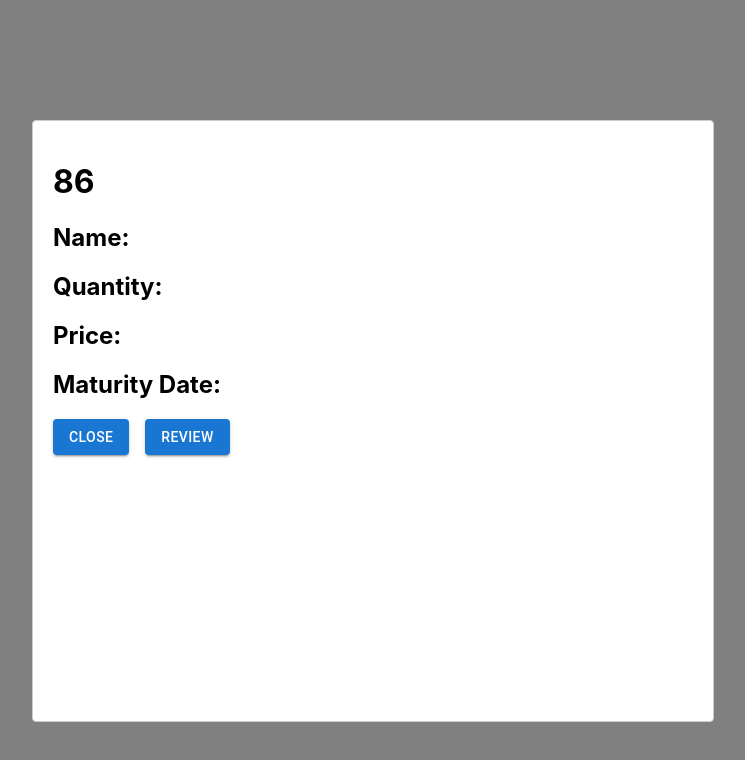
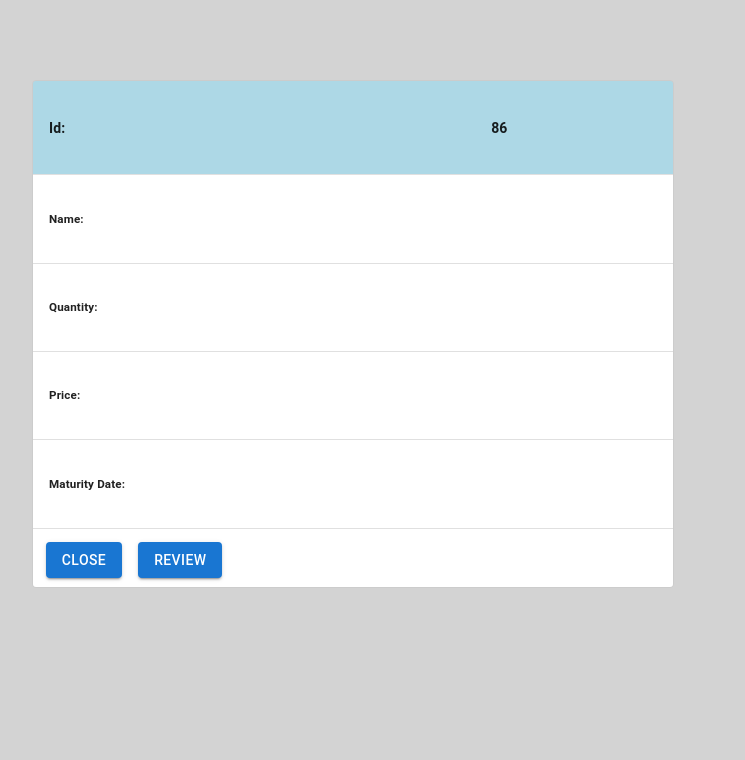
Before and after one commit to prakharsan/dbCodingChallenge-frontend, a React (Create React App) app: page /trades/1 in a window 1280 px wide. Both pictures are taken after a click on the element 640 px from the left and 262 px from the top of the page. Shown: the top 760 px of the page, without its empty margins (288-1033 px from the left). Built offline with nearby package versions, Linux system fonts and the light colour scheme.

Commit message:
modal edited and header footer updated

```diff
--- a/src/components/Footer.jsx
+++ b/src/components/Footer.jsx
@@ -1,30 +1,35 @@
-import React from 'react';
-import AppBar from '@mui/material/AppBar';
-import Box from '@mui/material/Box';
-import Toolbar from '@mui/material/Toolbar';
-import Typography from '@mui/material/Typography';
-import Button from '@mui/material/Button';
-import IconButton from '@mui/material/IconButton';
-import MenuIcon from '@mui/icons-material/Menu';
-import { BottomNavigation } from '@mui/material';
+import React from "react";
+import AppBar from "@mui/material/AppBar";
+import Box from "@mui/material/Box";
+import Toolbar from "@mui/material/Toolbar";
+import Typography from "@mui/material/Typography";
+import Icon from "@mui/material/Icon";
+import { BottomNavigation } from "@mui/material";
+import ContactMailIcon from "@mui/icons-material/ContactMail";
 
 const Footer = () => {
   return (
     <div>
-      <Box sx={{ flexGrow: 2 }} >
-    <AppBar   position="static"style={{bottom:0, position: 'fixed'}}>
+      <Box sx={{ flexGrow: 2 }}>
+        <AppBar position="static" style={{ bottom: 0, position: "fixed" }}>
           <Toolbar>
-
             <Typography variant="p" component="div" sx={{ flexGrow: 1 }}>
-          Contact
+              Copyright © 2022 FIC Portal
             </Typography>
+            <Icon size="large" edge="start" color="inherit" sx={{ mr: 2 }}>
+              <ContactMailIcon />
+            </Icon>
             <Typography variant="p" component="div" sx={{ flexGrow: 1 }}>
-          HelpDesk
+              Contact:{" "}
+              <a href="mailto:ficadmin@fic.com" style={{ color: "white" }}>
+                ficadmin@fic.com
+              </a>
             </Typography>
           </Toolbar>
         </AppBar>
       </Box>
-  <BottomNavigation/></div>
+      <BottomNavigation />
+    </div>
   );
-}
+};
 export default Footer;
--- a/src/components/Header.jsx
+++ b/src/components/Header.jsx
@@ -4,42 +4,51 @@ import Box from "@mui/material/Box";
 import Toolbar from "@mui/material/Toolbar";
 import Typography from "@mui/material/Typography";
 import Button from "@mui/material/Button";
-import IconButton from "@mui/material/IconButton";
-import MenuIcon from "@mui/icons-material/Menu";
+import Icon from "@mui/material/Icon";
+import MenuBook from "@mui/icons-material/MenuBook";
 import { useLocation, useNavigate, Link } from "react-router-dom";
-
 
 export default function Header(props) {
   const location = useLocation();
   const navigate = useNavigate();
-  function logoutHandler(){
-    localStorage.removeItem('username');
-    localStorage.removeItem('password');
+  function logoutHandler() {
+    localStorage.removeItem("username");
+    localStorage.removeItem("password");
     navigate("/");
   }
   return (
     <Box sx={{ flexGrow: 1 }}>
       <AppBar position="static">
         <Toolbar>
-          <IconButton
+          <Icon
             size="large"
             edge="start"
             color="inherit"
             aria-label="menu"
             sx={{ mr: 2 }}
           >
-            <MenuIcon />
-          </IconButton>
+            <MenuBook />
+          </Icon>
           <Typography variant="h6" component="div" sx={{ flexGrow: 1 }}>
             {location.pathname.split("/")[1] === "trades" ? (
-              <Link to="/books" style={{ textDecoration: 'none', color: 'white'}}>Back</Link>
+              <Link
+                to="/books"
+                style={{ textDecoration: "none", color: "white" }}
+              >
+                Back
+              </Link>
             ) : (
               "FIC Team"
             )}
           </Typography>
-          {localStorage.getItem('username') && <Button color="inherit">{localStorage.getItem('username')}</Button>}
-          {localStorage.getItem('username') && <Button color="inherit" onClick={() => logoutHandler()}>Logout</Button>}
-
+          {localStorage.getItem("username") && (
+            <Button color="inherit">{localStorage.getItem("username")}</Button>
+          )}
+          {localStorage.getItem("username") && (
+            <Button color="inherit" onClick={() => logoutHandler()}>
+              Logout
+            </Button>
+          )}
         </Toolbar>
       </AppBar>
     </Box>
--- a/src/components/modal.jsx
+++ b/src/components/modal.jsx
@@ -1,6 +1,10 @@
 import React from "react";
 import Modal from "react-modal";
-import { Stack, Button } from "@mui/material";
+import { Stack, Button, Table,
+  TableHead,
+  TableRow,
+  TableCell,
+  TableBody } from "@mui/material";
 
 Modal.setAppElement("#root");
 function InfoModal(props) {
@@ -11,27 +15,74 @@ function InfoModal(props) {
         onRequestClose={() => props.close()}
         style={{
           overlay: {
-            backgroundColor: 'grey',
+            backgroundColor: "lightGrey",
           },
           content: {
-            color: 'black',
-            height: '70%',
-            width: '50%',
-            position: 'absolute',
-            left:'25%',
-            top:'15%'
+            color: "black",
+            height: "60%",
+            width: "50%",
+            position: "absolute",
+            left: "25%",
+            top: "10%",
+            padding: "0% 0% 2% 0%",
           },
         }}
       >
-        <h1>{props.id}</h1>
+        <Table sx={{ minHeight: 50 }}>
+          <TableHead style={{ backgroundColor: "LightBlue" }}>
+            <TableRow style={{ height: "10px" }}>
+              <TableCell>
+                <h4>Id:</h4>
+              </TableCell>
+              <TableCell>
+                <h4>{props.id}</h4>
+              </TableCell>
+            </TableRow>
+          </TableHead>
+          <TableBody>
+            <TableRow style={{ height: "10px" }}>
+              <TableCell>
+                <h5>Name: </h5>
+              </TableCell>
+              <TableCell>
+                <h5>{props.name} </h5>
+              </TableCell>
+            </TableRow>
+            <TableRow>
+              <TableCell>
+                <h5>Quantity: </h5>
+              </TableCell>
+              <TableCell>
+                <h5>{props.quatity} </h5>
+              </TableCell>
+            </TableRow>
+            <TableRow>
+              <TableCell>
+                <h5>Price: </h5>
+              </TableCell>
+              <TableCell>
+                <h5>{props.price} </h5>
+              </TableCell>
+            </TableRow>
+            <TableRow>
+              <TableCell>
+                <h5>Maturity Date: </h5>
+              </TableCell>
+              <TableCell>
+                <h5>{props.maturityDate} </h5>
+              </TableCell>
+            </TableRow>
+          </TableBody>
+        </Table>
+
         {/* Need to implement a getSecurityDetailsById in the backend */}
-        <h2>Name: </h2>
-        <h2>Quantity: </h2>
-        <h2>Price: </h2>
-        <h2>Maturity Date: </h2>
-        <Stack spacing={2} direction='row'>
-        <Button variant='contained' onClick={() => props.close()}>Close</Button>
-        <Button variant='contained' onClick={() => props.close()}>Review</Button>
+        <Stack spacing={2} direction="row" padding="2%">
+          <Button variant="contained" onClick={() => props.close()}>
+            Close
+          </Button>
+          <Button variant="contained" onClick={() => props.close()}>
+            Review
+          </Button>
         </Stack>
       </Modal>
     </div>
```
Lines whose indentation alone changed are shown as unchanged.
